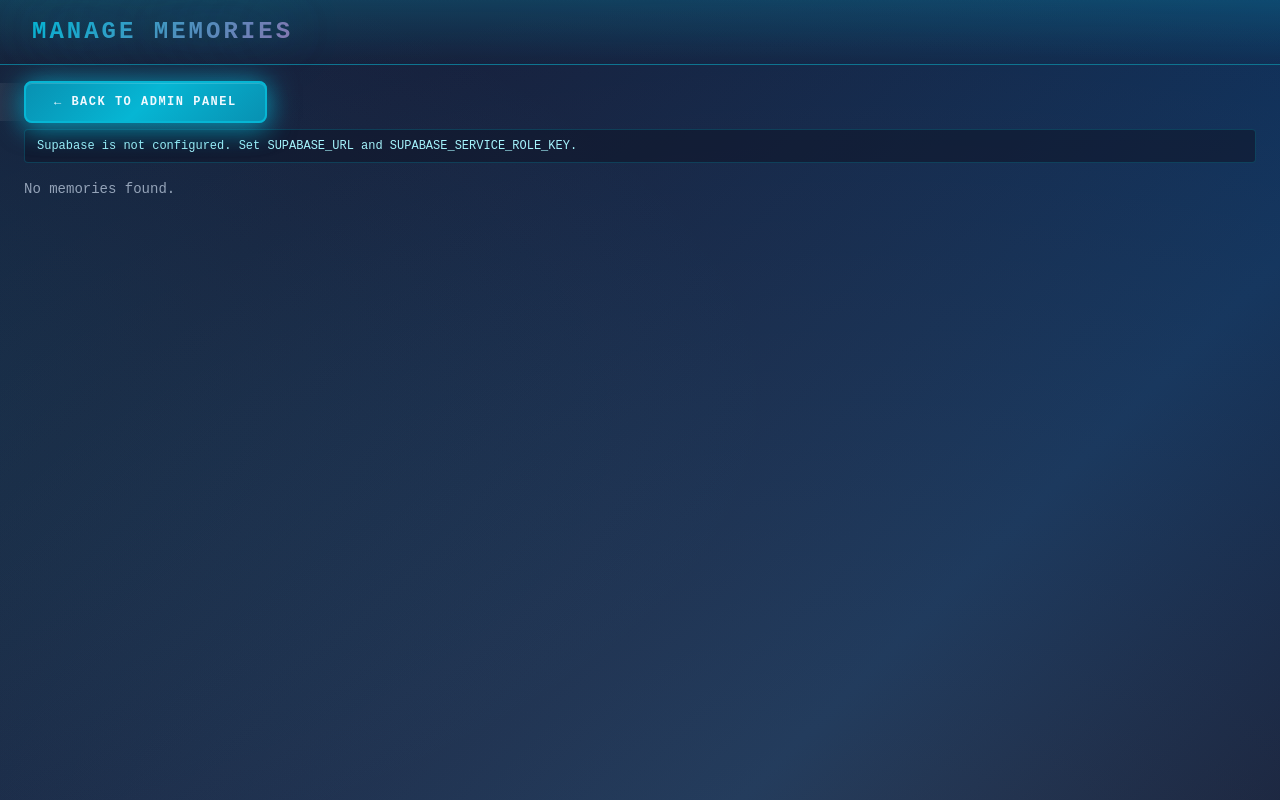
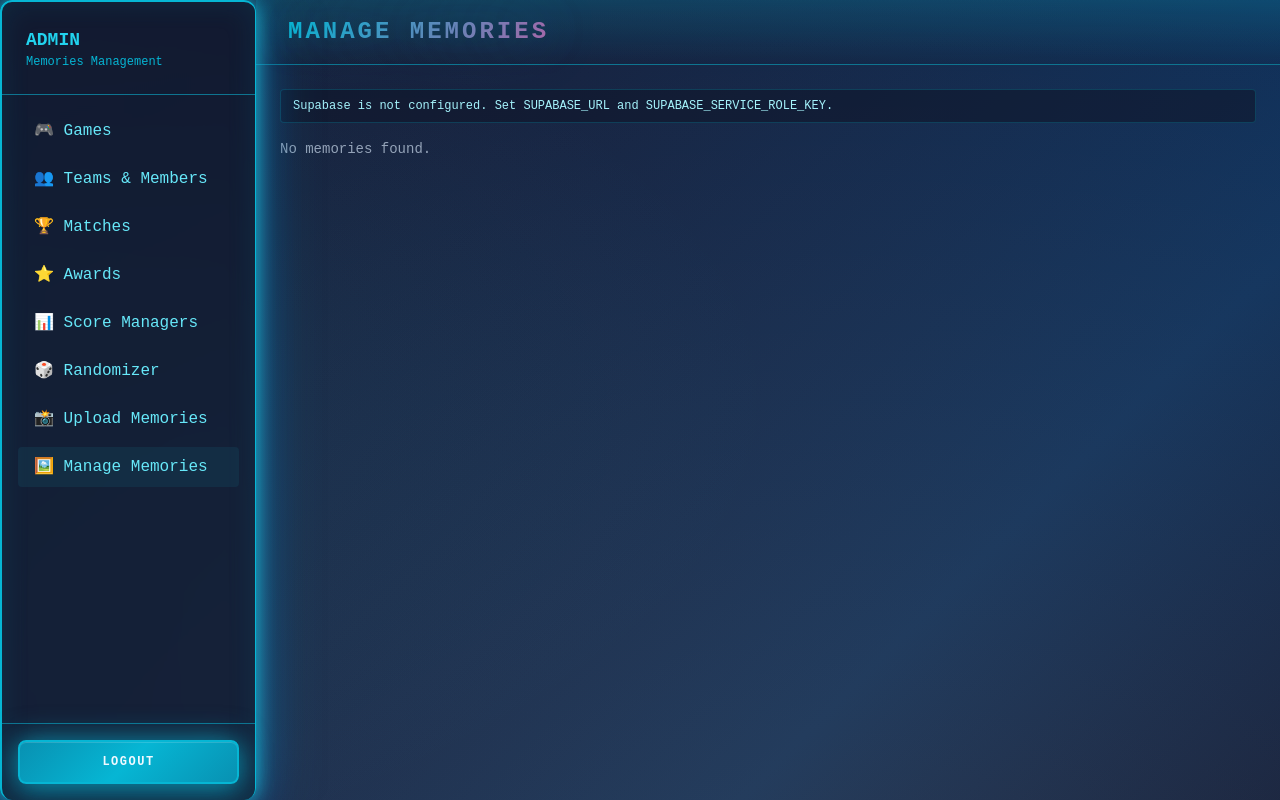
Before and after one commit to afzalhussainj/Sports-mng, a Django app: page /manager/memories/ in a window 1280 px wide. Run offline with Django 5.2, Linux system fonts and the light colour scheme; the visitor is signed in with stand-in values (Sample User, id 1); some libraries are stand-ins or nearby versions.

Commit message:
Add "Manage Memories" link to admin navigation in multiple templates

```diff
--- a/core/templates/core/admin/change_score_manager_password.html
+++ b/core/templates/core/admin/change_score_manager_password.html
@@ -19,6 +19,7 @@
             <a href="{% url 'manage_score_managers' %}" class="block px-4 py-2 bg-cyan-900/30 rounded text-cyan-300">📊 Score Managers</a>
             <a href="{% url 'randomizer_panel' %}" class="block px-4 py-2 rounded text-cyan-300 hover:bg-cyan-900/20">🎲 Randomizer</a>
             <a href="{% url 'upload_photo' %}" class="block px-4 py-2 rounded text-cyan-300 hover:bg-cyan-900/20">📸 Upload Memories</a>
+            <a href="{% url 'manage_memories' %}" class="block px-4 py-2 rounded text-cyan-300 hover:bg-cyan-900/20">🖼️ Manage Memories</a>
         </nav>
         <div class="border-t border-cyan-700 p-4">
             <a href="{% url 'logout' %}" class="sci-fi-button text-xs w-full block text-center">LOGOUT</a>
--- a/core/templates/core/admin/delete_score_manager.html
+++ b/core/templates/core/admin/delete_score_manager.html
@@ -19,6 +19,7 @@
             <a href="{% url 'manage_score_managers' %}" class="block px-4 py-2 bg-cyan-900/30 rounded text-cyan-300">📊 Score Managers</a>
             <a href="{% url 'randomizer_panel' %}" class="block px-4 py-2 rounded text-cyan-300 hover:bg-cyan-900/20">🎲 Randomizer</a>
             <a href="{% url 'upload_photo' %}" class="block px-4 py-2 rounded text-cyan-300 hover:bg-cyan-900/20">📸 Upload Memories</a>
+            <a href="{% url 'manage_memories' %}" class="block px-4 py-2 rounded text-cyan-300 hover:bg-cyan-900/20">🖼️ Manage Memories</a>
         </nav>
         <div class="border-t border-cyan-700 p-4">
             <a href="{% url 'logout' %}" class="sci-fi-button text-xs w-full block text-center">LOGOUT</a>
--- a/core/templates/core/admin/manage_awards.html
+++ b/core/templates/core/admin/manage_awards.html
@@ -19,6 +19,7 @@
             <a href="{% url 'manage_score_managers' %}" class="block px-4 py-2 rounded text-cyan-300 hover:bg-cyan-900/20">📊 Score Managers</a>
             <a href="{% url 'randomizer_panel' %}" class="block px-4 py-2 rounded text-cyan-300 hover:bg-cyan-900/20">🎲 Randomizer</a>
             <a href="{% url 'upload_photo' %}" class="block px-4 py-2 rounded text-cyan-300 hover:bg-cyan-900/20">📸 Upload Memories</a>
+            <a href="{% url 'manage_memories' %}" class="block px-4 py-2 rounded text-cyan-300 hover:bg-cyan-900/20">🖼️ Manage Memories</a>
         </nav>
         <div class="border-t border-cyan-700 p-4">
             <a href="{% url 'logout' %}" class="sci-fi-button text-xs w-full block text-center">LOGOUT</a>
--- a/core/templates/core/admin/manage_games.html
+++ b/core/templates/core/admin/manage_games.html
@@ -19,6 +19,7 @@
             <a href="{% url 'manage_score_managers' %}" class="block px-4 py-2 rounded text-cyan-300 hover:bg-cyan-900/20">📊 Score Managers</a>
             <a href="{% url 'randomizer_panel' %}" class="block px-4 py-2 rounded text-cyan-300 hover:bg-cyan-900/20">🎲 Randomizer</a>
             <a href="{% url 'upload_photo' %}" class="block px-4 py-2 rounded text-cyan-300 hover:bg-cyan-900/20">📸 Upload Memories</a>
+            <a href="{% url 'manage_memories' %}" class="block px-4 py-2 rounded text-cyan-300 hover:bg-cyan-900/20">🖼️ Manage Memories</a>
         </nav>
         <div class="border-t border-cyan-700 p-4">
             <a href="{% url 'logout' %}" class="sci-fi-button text-xs w-full block text-center">LOGOUT</a>
--- a/core/templates/core/admin/manage_matches.html
+++ b/core/templates/core/admin/manage_matches.html
@@ -19,6 +19,7 @@
             <a href="{% url 'manage_score_managers' %}" class="block px-4 py-2 rounded text-cyan-300 hover:bg-cyan-900/20">📊 Score Managers</a>
             <a href="{% url 'randomizer_panel' %}" class="block px-4 py-2 rounded text-cyan-300 hover:bg-cyan-900/20">🎲 Randomizer</a>
             <a href="{% url 'upload_photo' %}" class="block px-4 py-2 rounded text-cyan-300 hover:bg-cyan-900/20">📸 Upload Memories</a>
+            <a href="{% url 'manage_memories' %}" class="block px-4 py-2 rounded text-cyan-300 hover:bg-cyan-900/20">🖼️ Manage Memories</a>
         </nav>
         <div class="border-t border-cyan-700 p-4">
             <a href="{% url 'logout' %}" class="sci-fi-button text-xs w-full block text-center">LOGOUT</a>
--- a/core/templates/core/admin/manage_memories.html
+++ b/core/templates/core/admin/manage_memories.html
@@ -1,19 +1,38 @@
 {% extends "core/base.html" %}
 {% load static %}
 
-{% block title %}Manage Memories{% endblock %}
+{% block title %}Manage Memories - Admin{% endblock %}
 
 {% block content %}
-<div class="w-screen min-h-screen flex flex-col overflow-hidden">
+<div class="w-screen min-h-screen flex flex-col md:flex-row overflow-hidden">
+    <!-- Sidebar -->
+    <div class="w-full md:w-64 sci-fi-border border-b md:border-b-0 md:border-r flex flex-col">
+        <div class="p-6 border-b border-cyan-700">
+            <h2 class="text-cyan-400 font-bold text-lg">ADMIN</h2>
+            <p class="text-cyan-500 text-xs">Memories Management</p>
+        </div>
+        <nav class="flex-1 p-4 space-y-2">
+            <a href="{% url 'manage_games' %}" class="block px-4 py-2 rounded text-cyan-300 hover:bg-cyan-900/20">🎮 Games</a>
+            <a href="{% url 'manage_teams_members' %}" class="block px-4 py-2 rounded text-cyan-300 hover:bg-cyan-900/20">👥 Teams & Members</a>
+            <a href="{% url 'manage_matches' %}" class="block px-4 py-2 rounded text-cyan-300 hover:bg-cyan-900/20">🏆 Matches</a>
+            <a href="{% url 'manage_awards' %}" class="block px-4 py-2 rounded text-cyan-300 hover:bg-cyan-900/20">⭐ Awards</a>
+            <a href="{% url 'manage_score_managers' %}" class="block px-4 py-2 rounded text-cyan-300 hover:bg-cyan-900/20">📊 Score Managers</a>
+            <a href="{% url 'randomizer_panel' %}" class="block px-4 py-2 rounded text-cyan-300 hover:bg-cyan-900/20">🎲 Randomizer</a>
+            <a href="{% url 'upload_photo' %}" class="block px-4 py-2 rounded text-cyan-300 hover:bg-cyan-900/20">📸 Upload Memories</a>
+            <a href="{% url 'manage_memories' %}" class="block px-4 py-2 bg-cyan-900/30 rounded text-cyan-300">🖼️ Manage Memories</a>
+        </nav>
+        <div class="border-t border-cyan-700 p-4">
+            <a href="{% url 'logout' %}" class="sci-fi-button text-xs w-full block text-center">LOGOUT</a>
+        </div>
+    </div>
+
+    <!-- Main Content -->
+    <div class="flex-1 flex flex-col overflow-hidden">
         <div class="header-gradient border-b border-cyan-700 px-8 py-4">
             <h1 class="sci-fi-title text-2xl">MANAGE MEMORIES</h1>
         </div>
 
         <div class="flex-1 overflow-y-auto p-6">
-        <div class="mb-4">
-            <a href="{% url 'admin_panel' %}" class="sci-fi-button text-xs">← Back to Admin Panel</a>
-        </div>
-
             {% if messages %}
                 <div class="space-y-2 mb-4">
                     {% for message in messages %}
@@ -51,4 +70,5 @@
             </div>
         </div>
     </div>
+</div>
 {% endblock %}
--- a/core/templates/core/admin/manage_score_managers.html
+++ b/core/templates/core/admin/manage_score_managers.html
@@ -19,6 +19,7 @@
             <a href="{% url 'manage_score_managers' %}" class="block px-4 py-2 bg-cyan-900/30 rounded text-cyan-300">📊 Score Managers</a>
             <a href="{% url 'randomizer_panel' %}" class="block px-4 py-2 rounded text-cyan-300 hover:bg-cyan-900/20">🎲 Randomizer</a>
             <a href="{% url 'upload_photo' %}" class="block px-4 py-2 rounded text-cyan-300 hover:bg-cyan-900/20">📸 Upload Memories</a>
+            <a href="{% url 'manage_memories' %}" class="block px-4 py-2 rounded text-cyan-300 hover:bg-cyan-900/20">🖼️ Manage Memories</a>
         </nav>
         <div class="border-t border-cyan-700 p-4">
             <a href="{% url 'logout' %}" class="sci-fi-button text-xs w-full block text-center">LOGOUT</a>
--- a/core/templates/core/admin/manage_teams_members.html
+++ b/core/templates/core/admin/manage_teams_members.html
@@ -19,6 +19,7 @@
             <a href="{% url 'manage_score_managers' %}" class="block px-4 py-2 rounded text-cyan-300 hover:bg-cyan-900/20">📊 Score Managers</a>
             <a href="{% url 'randomizer_panel' %}" class="block px-4 py-2 rounded text-cyan-300 hover:bg-cyan-900/20">🎲 Randomizer</a>
             <a href="{% url 'upload_photo' %}" class="block px-4 py-2 rounded text-cyan-300 hover:bg-cyan-900/20">📸 Upload Memories</a>
+            <a href="{% url 'manage_memories' %}" class="block px-4 py-2 rounded text-cyan-300 hover:bg-cyan-900/20">🖼️ Manage Memories</a>
         </nav>
         <div class="border-t border-cyan-700 p-4">
             <a href="{% url 'logout' %}" class="sci-fi-button text-xs w-full block text-center">LOGOUT</a>
```
Lines whose indentation alone changed are shown as unchanged.
